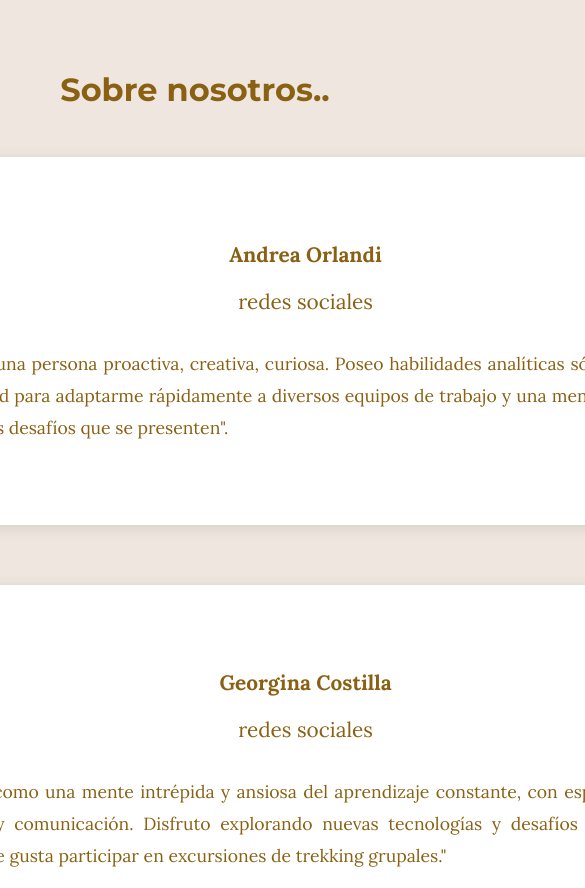
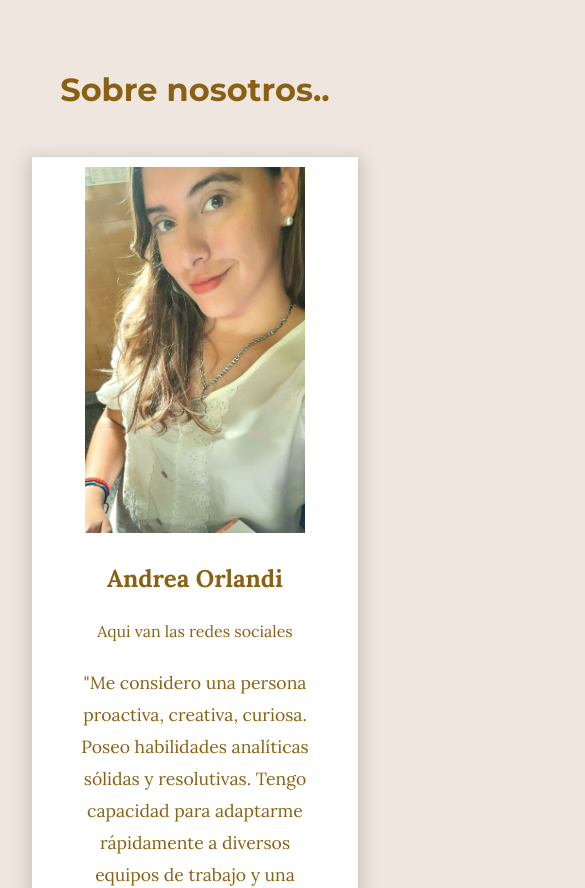
Before and after one commit to JeremiasJM/front-gestion-restaurante, a React (Vite) app: page /About in a window 390 px wide. Shown: the top 888 px of the page, 585 px wide, since content can reach past the window. Built offline with nearby package versions, Linux system fonts and the light colour scheme; a web font is replaced by a local one.

Commit message:
se trabajo sobre el diseño responsive

```diff
--- a/package.json
+++ b/package.json
@@ -11,6 +11,7 @@
   },
   "dependencies": {
     "bootstrap": "^5.3.3",
+    "bootstrap-icons": "^1.11.3",
     "prop-types": "^15.8.1",
     "react": "^18.2.0",
     "react-dom": "^18.2.0",
--- a/src/App.jsx
+++ b/src/App.jsx
@@ -4,7 +4,8 @@ import imagenAndrea from './img-about/img-andrea.png';
 import imagenGeorgina from './img-about/img-georgina.png';
 import imagenJeremias from './img-about/img-jeremias.png';
 import imagenBraian from './img-about/img-braian.png';
-// import imagenCristian from '';
+import imagenCristian from './img-about/img-cristian.png';
+
 
 function App() {
   return (
@@ -19,7 +20,7 @@ function App() {
             contacto=''
             testimonio='"Me considero una persona proactiva, creativa, curiosa. Poseo habilidades
             analíticas sólidas y resolutivas. Tengo capacidad para adaptarme rápidamente a diversos equipos de trabajo
-            y una mentalidad innovadora para abordar los desafíos que se presenten".' />
+            y una mentalidad innovadora para abordar los desafíos que se presenten".'/>
           <About
             nombre='Georgina Costilla'
             imagen={imagenGeorgina}
@@ -46,7 +47,7 @@ function App() {
             universo de la informática."' />
           <About
             nombre='Cristian Fernández'
-            imagen=''
+            imagen={imagenCristian}
             alt='foto de Cristian Fernández'
             contacto=''
             testimonio='"Mi compromiso se refleja en cada proyecto que inicio. Con habilidad para resolver problemas y
--- a/src/page/about/About.css
+++ b/src/page/about/About.css
@@ -1,37 +1,43 @@
 .contenedor-about {
-  width: 1170px;
-  height: 368px;
-  margin: 10px 10px 50px;
+  width: 100%;
+  height: auto;
+  margin: 10px auto 50px;
   display: flex;
+  flex-wrap: wrap;
   align-items: center;
   justify-content: center;
   background-color: var(--bg-color-white);
-  box-shadow: 0 3px 13px 1px rgb(0 0 0 / 10%);
+  box-shadow: 0 5px 15px 5px rgb(0 0 0 / 15%);
 }
 
 .imagen-about {
-  height: 100%;
-  width: auto;
+  width: 100%;
+  max-width: 220px;
+  height: auto;
 }
 
 .contenedor-texto-about {
-  text-align: center;
-  padding: 40px;
-  font-weight: 400;
-  line-height: 1.5rem;
+  flex: 1;
+  padding: 20px;
 }
 
 .nombre-about {
-  font-size: 1.3rem;
-}
-
-.contacto-about {
-  font-size: 1.3rem;
-  margin-top: 15px;
-  padding-bottom: 30px;
+  font-size: var(--font-size-subtitle);
+  margin: 20px;
 }
 
 .texto-about {
   font-size: 1.1rem;
-  text-align: justify;
+  text-align: center;
+  margin: 20px;
 }
+
+@media screen and (max-width: 768px) {
+  .contenedor-about {
+    padding: 10px;
+  }
+
+  .contenedor-texto-about {
+    padding: 10px;
+  }
+}
--- a/src/page/about/About.jsx
+++ b/src/page/about/About.jsx
@@ -7,19 +7,19 @@ const About = (props) => {
       <div className='contenedor-about'>
         <img className='imagen-about'
           src={props.imagen}
-          alt={props.alt}/>
-          <div className='contenedor-texto-about parrafo'>
-            <p className='nombre-about'><strong>{props.nombre}</strong></p>
-            <p className='contacto-about'>redes sociales</p>
-            <p className='texto-about'>{props.testimonio}</p>
-          </div>
+          alt={props.alt} />
+        <div className='contenedor-texto-about parrafo'>
+          <p className='nombre-about'><strong>{props.nombre}</strong></p>
+          <p>Aqui van las redes sociales</p>
+          <p className='texto-about'>{props.testimonio}</p>
+        </div>
       </div>
-
     </>
   )
 }
 
 About.propTypes = {
+  imagen: PropTypes.string,
   alt: PropTypes.string,
   nombre: PropTypes.string,
   testimonio: PropTypes.string,
```
Also changed, not shown: src/img-about/img-cristian.png (added), 1 other file (tests, documents, lock files or other folders).
